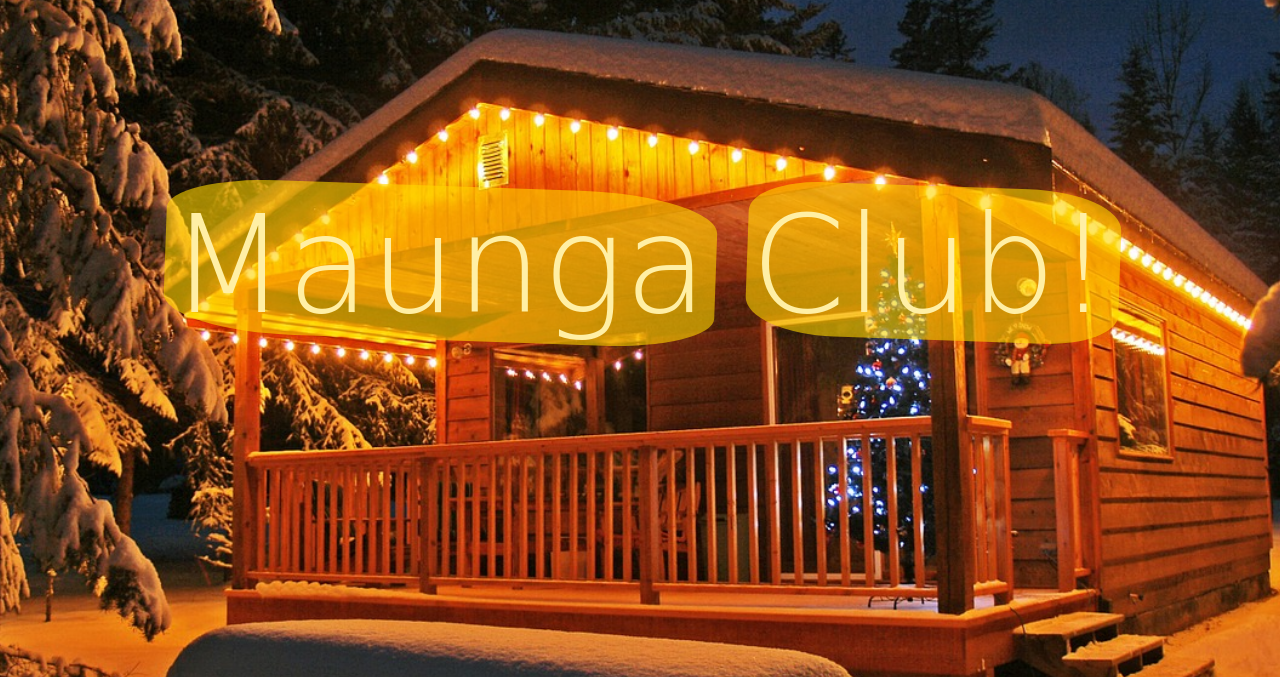
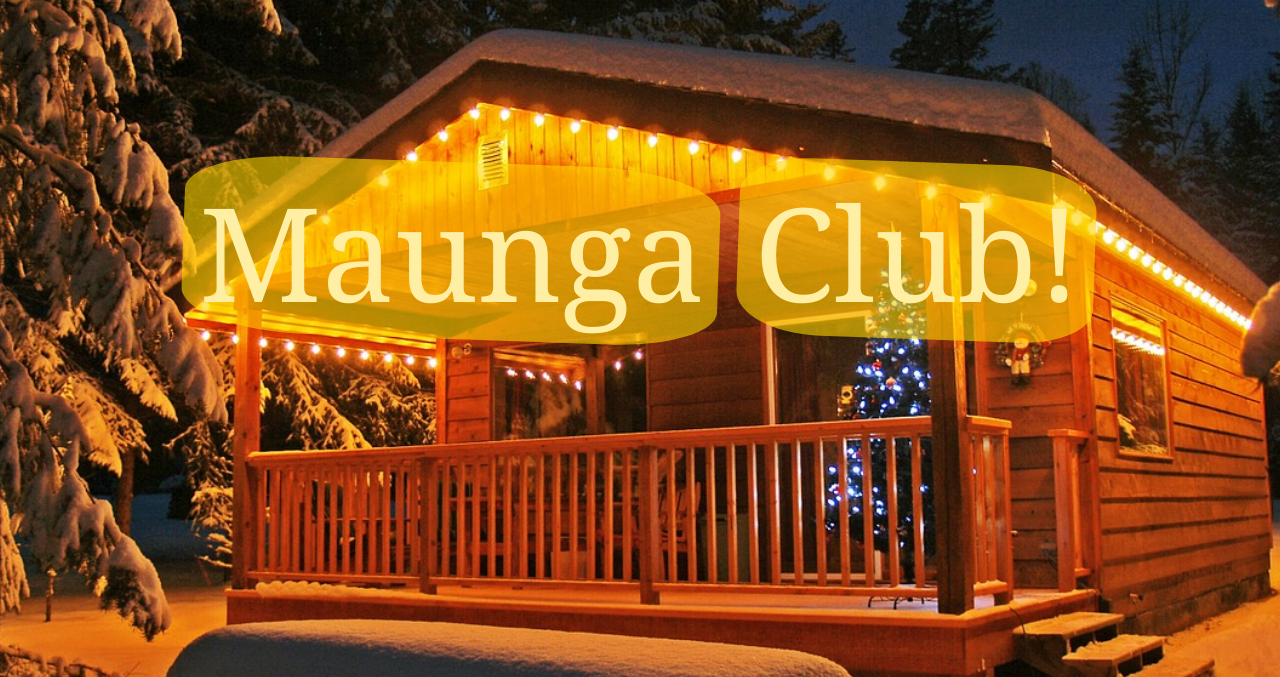
Before and after one commit to awesomegamer22350/awesomegamer22350.github.io, a plain HTML site: page index.html in a window 1280 px wide. Shown: the part 123-800 px from the top of the page. Drawn offline with nearby package versions, Linux system fonts and the light colour scheme.

Commit message:
Update index_style.css

```diff
--- a/index_style.css
+++ b/index_style.css
@@ -61,16 +61,15 @@
 	position: absolute;
 	top: -370px;
 	text-align: center;
+	word-spacing: 15px;
+	line-height: 130px;
 	color: #ffefa5;
-	font-size: calc(40px + 7.5vw);
-	font-family: cursive;
+	font-size: calc(60px + 5.5vw);
+	font-family: Georgia, 'Times New Roman', Times, serif;
 	font-weight: 50;
 	margin: 0;
 }
 
-a {
-	color: #ffefa5;
-	text-decoration: none}
 .highlightthis, .putontop { /*to highlight the text across the image to make it eye catching*/
 	position: relative;
 }
@@ -80,7 +79,7 @@ a {
 .highlightthis:before {
 	content: " ";
 	display: block;
-	height: 90%;
+	height: calc(6vw + 50px);
 	width: 100%;
 	margin-left: -3px;
 	margin-right: -3px;
@@ -88,10 +87,10 @@ a {
 	opacity: 60%;
 	background: #ffd500;
 	transform: rotate(2deg);
-	top: -1px;
-	left: -1px;
+	top: calc(20px - 3.5vw);
+	left: -13px;
 	border-radius: 20% 25% 20% 24%;
-	padding: 10px 3px 3px 10px;
+	padding: 25px 15px 25px 15px;
 }
 
 
```
